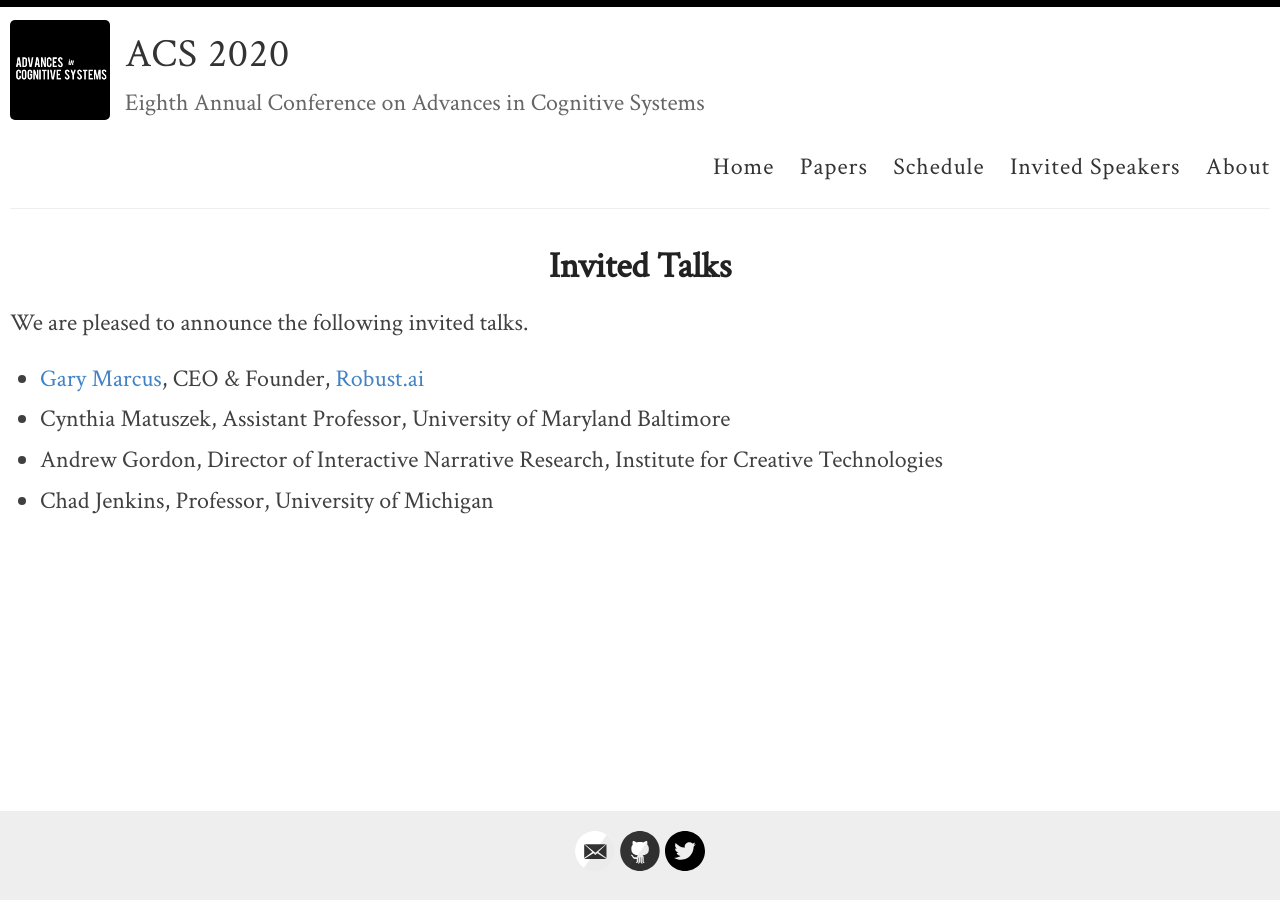
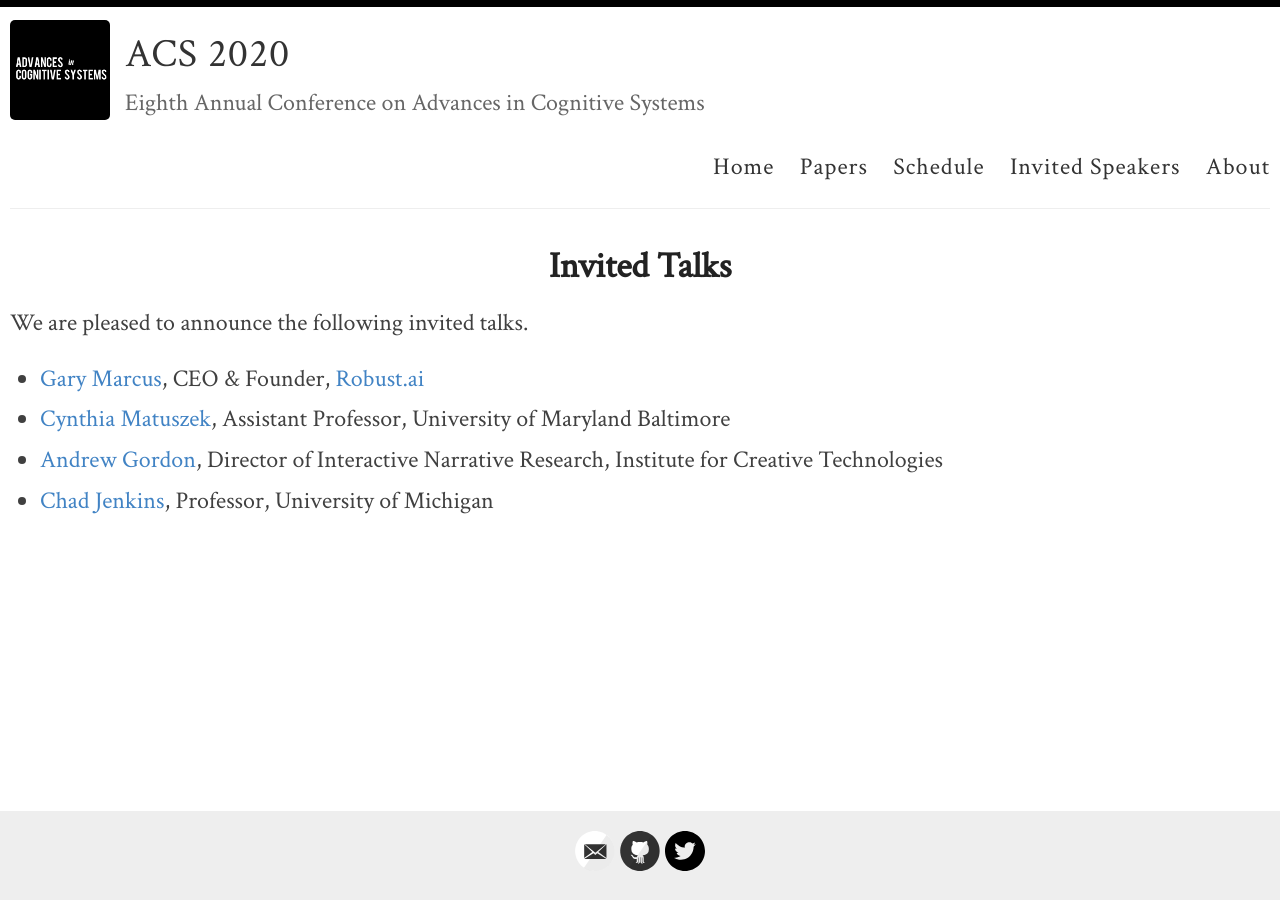
Before and after one commit to anna-reali/dc2021, a Jekyll site: the page built from _pages/invited_talks.md, in a window 1280 px wide. Built offline with Jekyll 4.4.1, drawn with Linux system fonts in a browser that asks for light colours; part of the change alters nothing that is shown.

```diff
--- a/_pages/invited_talks.md
+++ b/_pages/invited_talks.md
@@ -7,6 +7,6 @@ permalink: /talks/
 We are pleased to announce the following invited talks.
 
 - [Gary Marcus](http://garymarcus.com/), CEO & Founder, [Robust.ai](https://www.robust.ai/)
-- Cynthia Matuszek, Assistant Professor, University of Maryland Baltimore
-- Andrew Gordon, Director of Interactive Narrative Research, Institute for Creative Technologies
-- Chad Jenkins, Professor, University of Michigan
+- [Cynthia Matuszek](https://www.csee.umbc.edu/~cmat/), Assistant Professor, University of Maryland Baltimore
+- [Andrew Gordon](https://ict.usc.edu/news/experts/andrew-gordon/), Director of Interactive Narrative Research, Institute for Creative Technologies
+- [Chad Jenkins](https://web.eecs.umich.edu/~ocj/), Professor, University of Michigan
```
